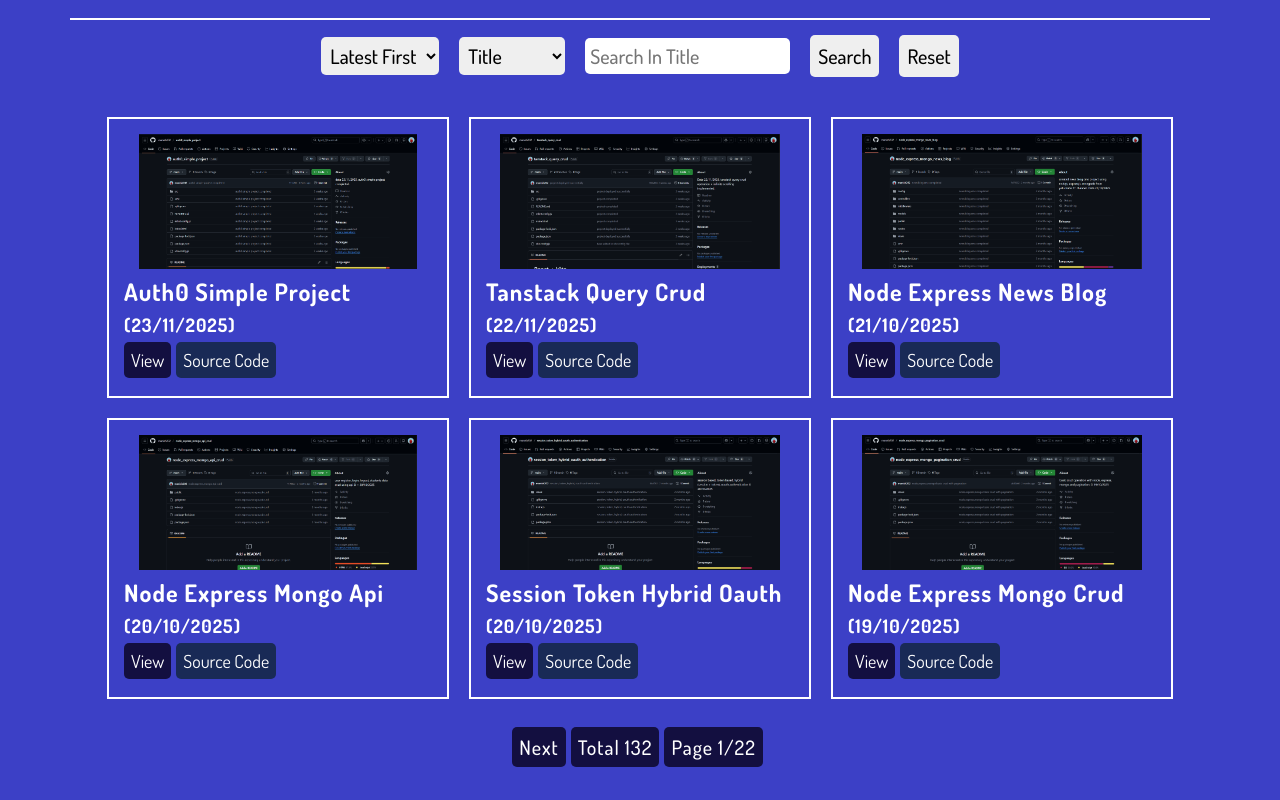
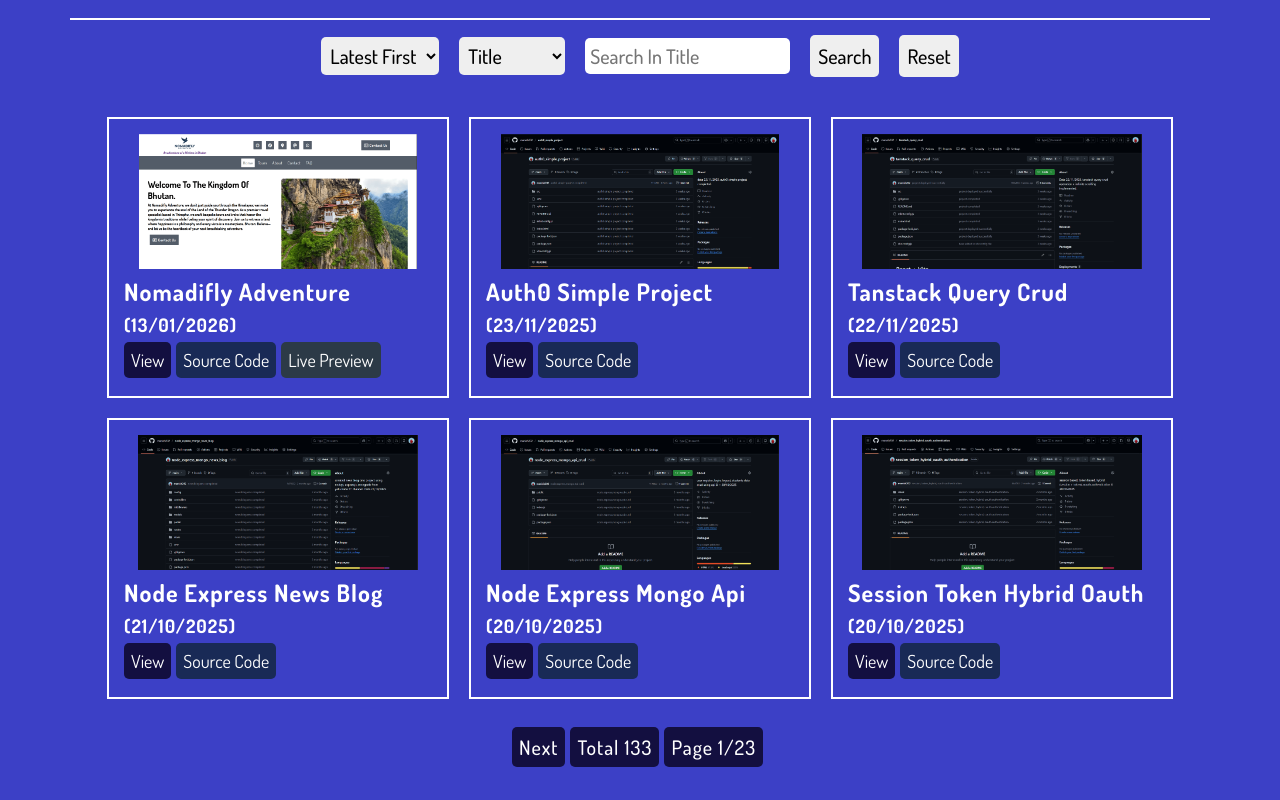
Before and after one commit to manish202/my_projects, a React (Vite) app: page / in a window 1280 px wide. Shown: the part 3451-4251 px from the top of the page. Built offline with nearby package versions, Linux system fonts and the light colour scheme.

Commit message:
nomadifly adventure new project added

```diff
--- a/src/static_assets/projects.js
+++ b/src/static_assets/projects.js
@@ -1319,5 +1319,15 @@ const projects = [
         source_code: "https://github.com/manish202/auth0_simple_project",
         live_preview: null,
     },
+    {
+        id: 133,
+        title: "nomadifly adventure",
+        description: "Its a static tourism website built-in nextjs",
+        thumbnail: "nomadiflyadventure.png",
+        approx_date: "13/01/2026",
+        keywords: ['html', 'css', 'react', 'nextjs'],
+        source_code: "https://github.com/manish202/nomadiflyadventure",
+        live_preview: "https://www.nomadiflyadventure.com/",
+    },
 ]
 export default projects;
```
Also changed, not shown: public/images/projects/nomadiflyadventure.png (added).
